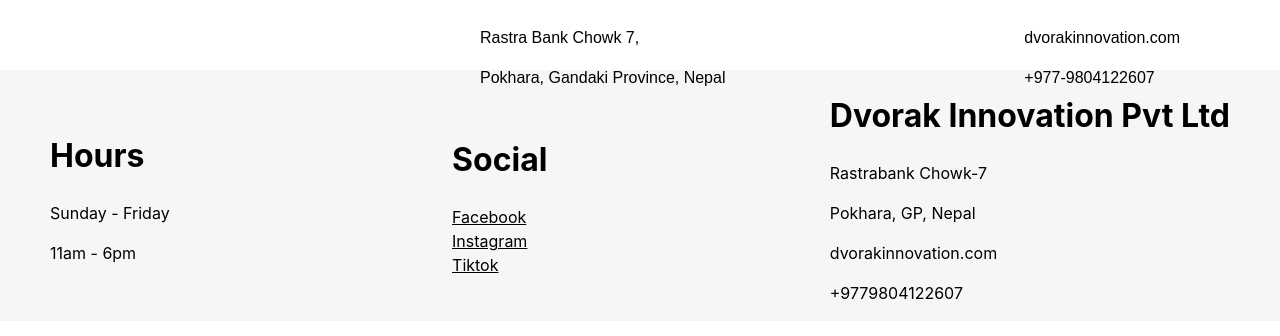
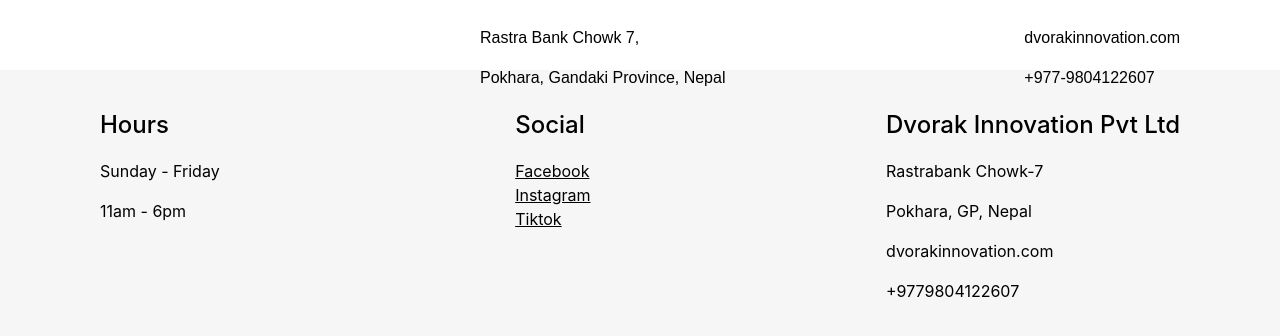
Before and after one commit to MeteoraXD/DvorakWebsite, a React (Vite) app: page / in a window 1280 px wide. Shown: the part 9348-9684 px from the top of the page. Built offline with nearby package versions, Linux system fonts and the light colour scheme.

Commit message:
footer font and size adjusted

```diff
--- a/src/Pages/FooterSection/Footer.styled.ts
+++ b/src/Pages/FooterSection/Footer.styled.ts
@@ -2,27 +2,30 @@ import styled from "styled-components";
 
 const FooterDiv = styled.div`
   display: flex;
-  flex-direction: column;
   justify-content: center;
-  align-items: center;
-  padding: 20px;
+  padding: 20px 100px;
   background-color: #b6b6b61f;
   margin-top: 100px;
 
   @media (max-width: 768px) {
     margin-top: 50px;
+    flex-direction: column;
+    align-items: center;
   }
 
   @media (min-width: 768px) {
-    flex-direction: row;
-    justify-content: space-between;
-    padding: 0 50px;
+    justify-content: space-between; /
+    align-items: flex-start;
   }
 `;
 
 const WorkingHoursDiv = styled.div`
   text-align: center;
   margin-bottom: 20px;
+  h1 {
+    font-weight: 550;
+    font-size: 24px;
+  }
 
   @media (min-width: 768px) {
     text-align: left;
@@ -35,7 +38,10 @@ const SocialsDiv = styled.div`
   flex-direction: column;
   align-items: center;
   margin-bottom: 20px;
-
+  h1 {
+    font-weight: 550;
+    font-size: 24px;
+  }
   a {
     color: black;
   }
@@ -48,6 +54,10 @@ const SocialsDiv = styled.div`
 
 const InformationDiv = styled.div`
   text-align: center;
+  h1 {
+    font-weight: 550;
+    font-size: 24px;
+  }
 
   @media (min-width: 768px) {
     text-align: left;
```
